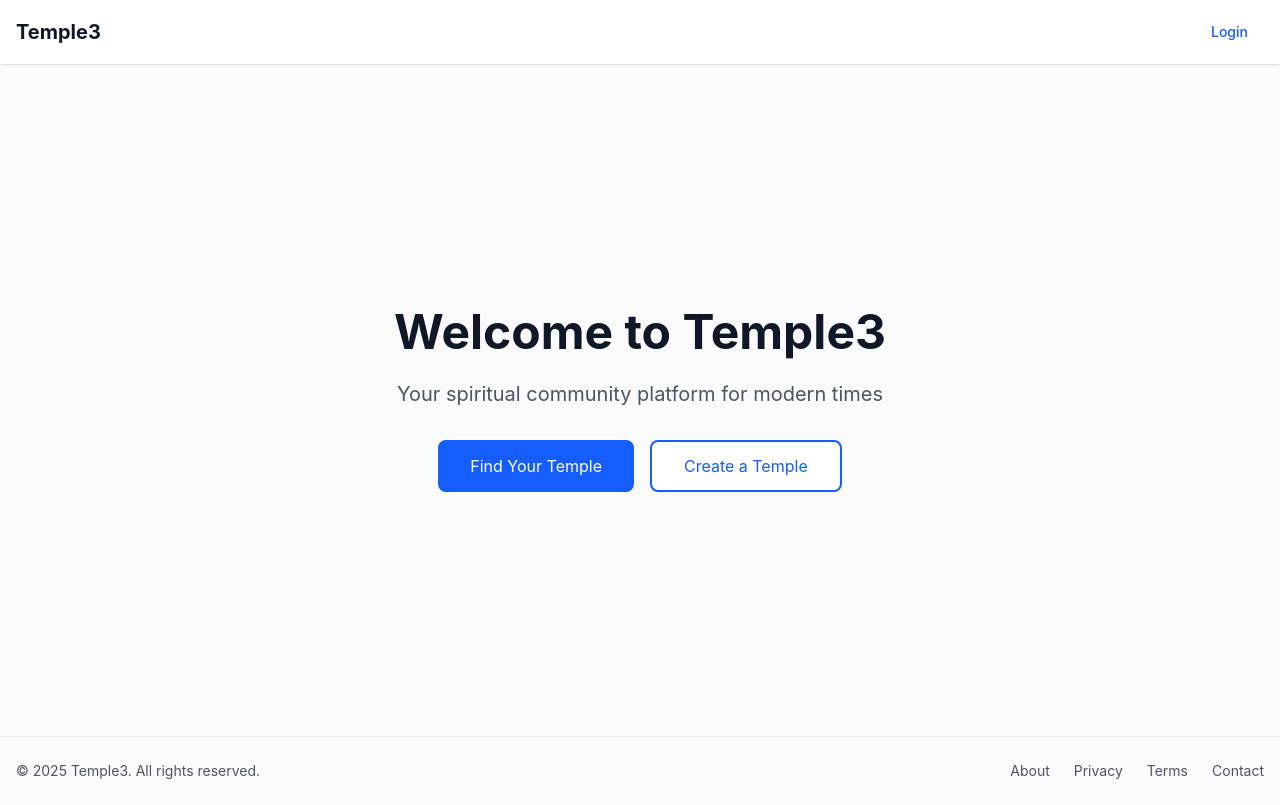
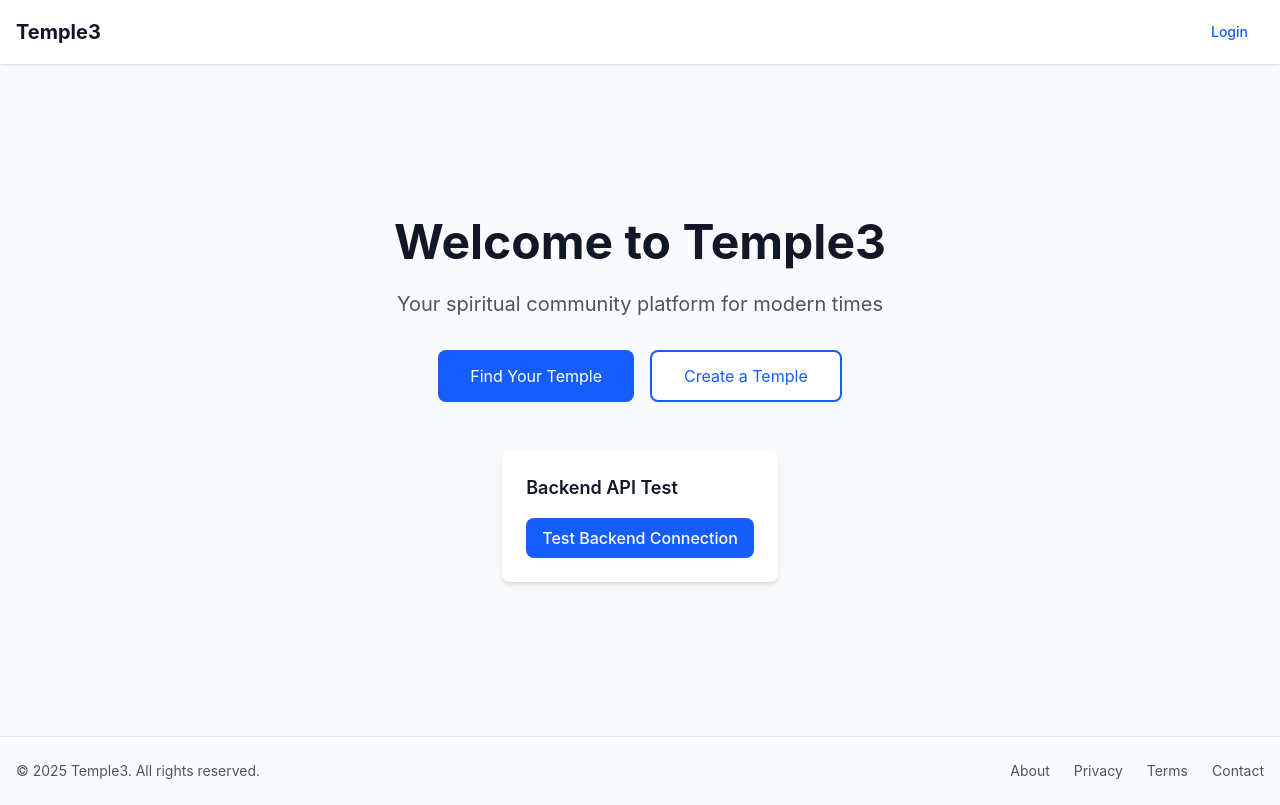
Before and after one commit to grandpajoe1980/temple3, a React app in the folder frontend/: page / in a window 1280 px wide. Built offline with nearby package versions, Linux system fonts and the light colour scheme; no server answers; the HTML template or start-up script is replaced by a standard one.

Commit message:
Complete Phase 1: Add API connection test and verify backend integration
Co-authored-by: grandpajoe1980 <80220272+grandpajoe1980@users.noreply.github.com>

```diff
--- a/frontend/src/components/landing/LandingPage.jsx
+++ b/frontend/src/components/landing/LandingPage.jsx
@@ -1,7 +1,10 @@
+import ApiTest from '../shared/ApiTest';
+
 const LandingPage = () => {
   return (
-    <div className="min-h-[calc(100vh-8rem)] flex items-center justify-center bg-gray-50">
-      <div className="max-w-4xl mx-auto px-4 text-center">
+    <div className="min-h-[calc(100vh-8rem)] flex items-center justify-center bg-gray-50 py-12">
+      <div className="max-w-4xl mx-auto px-4">
+        <div className="text-center mb-8">
           <h1 className="text-5xl font-bold text-gray-900 mb-6">
             Welcome to Temple3
           </h1>
@@ -17,6 +20,12 @@ const LandingPage = () => {
             </button>
           </div>
         </div>
+
+        {/* API Test Component for Phase 1 validation */}
+        <div className="flex justify-center mt-12">
+          <ApiTest />
+        </div>
+      </div>
     </div>
   );
 };
--- /dev/null
+++ b/frontend/src/components/shared/ApiTest.jsx
@@ -0,0 +1,60 @@
+import { useState } from 'react';
+import api from '../../services/api';
+import Button from './Button';
+import LoadingSpinner from './LoadingSpinner';
+
+const ApiTest = () => {
+  const [status, setStatus] = useState(null);
+  const [loading, setLoading] = useState(false);
+  const [error, setError] = useState(null);
+
+  const testConnection = async () => {
+    setLoading(true);
+    setError(null);
+    setStatus(null);
+
+    try {
+      const response = await api.get('/health', {
+        baseURL: 'http://localhost:3000'
+      });
+      setStatus(response.data);
+    } catch (err) {
+      setError(err.message);
+    } finally {
+      setLoading(false);
+    }
+  };
+
+  return (
+    <div className="p-6 bg-white rounded-lg shadow-md max-w-md">
+      <h3 className="text-lg font-semibold text-gray-900 mb-4">Backend API Test</h3>
+
+      <Button onClick={testConnection} disabled={loading}>
+        Test Backend Connection
+      </Button>
+
+      {loading && (
+        <div className="mt-4">
+          <LoadingSpinner />
+        </div>
+      )}
+
+      {status && (
+        <div className="mt-4 p-4 bg-green-50 border border-green-200 rounded">
+          <p className="text-green-800 font-medium">✓ Backend Connected!</p>
+          <p className="text-sm text-green-700 mt-1">Status: {status.status}</p>
+          <p className="text-xs text-green-600 mt-1">Time: {status.timestamp}</p>
+        </div>
+      )}
+
+      {error && (
+        <div className="mt-4 p-4 bg-red-50 border border-red-200 rounded">
+          <p className="text-red-800 font-medium">✗ Connection Failed</p>
+          <p className="text-sm text-red-700 mt-1">{error}</p>
+        </div>
+      )}
+    </div>
+  );
+};
+
+export default ApiTest;
```
Also changed, not shown: 1 other file (tests, documents, lock files or other folders). Lines whose indentation alone changed are shown as unchanged.
